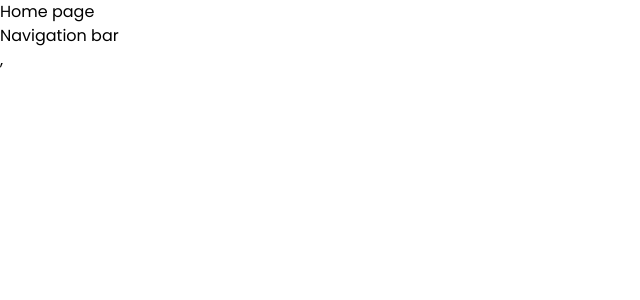
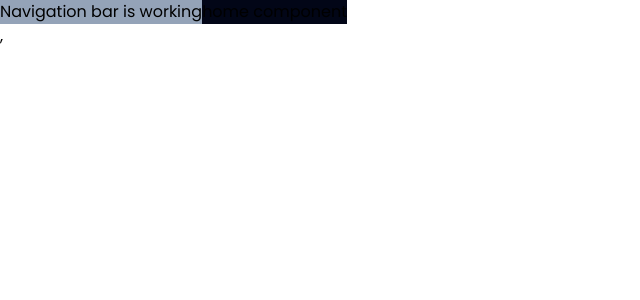
Before and after one commit to tajemouti/medical-appointments-front-end, a React (Create React App) app: page /home in a window 1280 px wide. Shown: the top 300 px of the page, without its empty margins (0-640 px from the left). Built offline with nearby package versions, Linux system fonts and the light colour scheme.

Commit message:
import navigation bar into home component

```diff
--- a/src/components/Home.js
+++ b/src/components/Home.js
@@ -1,8 +1,16 @@
+import NavigationBar from './NavigationBar';
+
 function Home() {
   return (
     <>
-      <h1>Home page</h1>
-      <h1>Navigation bar</h1>
+      <div className='flex flex-row w-[100dvw]'>
+        <div className='flex w-[25] bg-slate-400'>
+          <NavigationBar />
+        </div>
+        <div className='flex w-[75] bg-slate-950'>
+          <h1>home component</h1>
+        </div>
+      </div>
     </>
   );
 }
```
